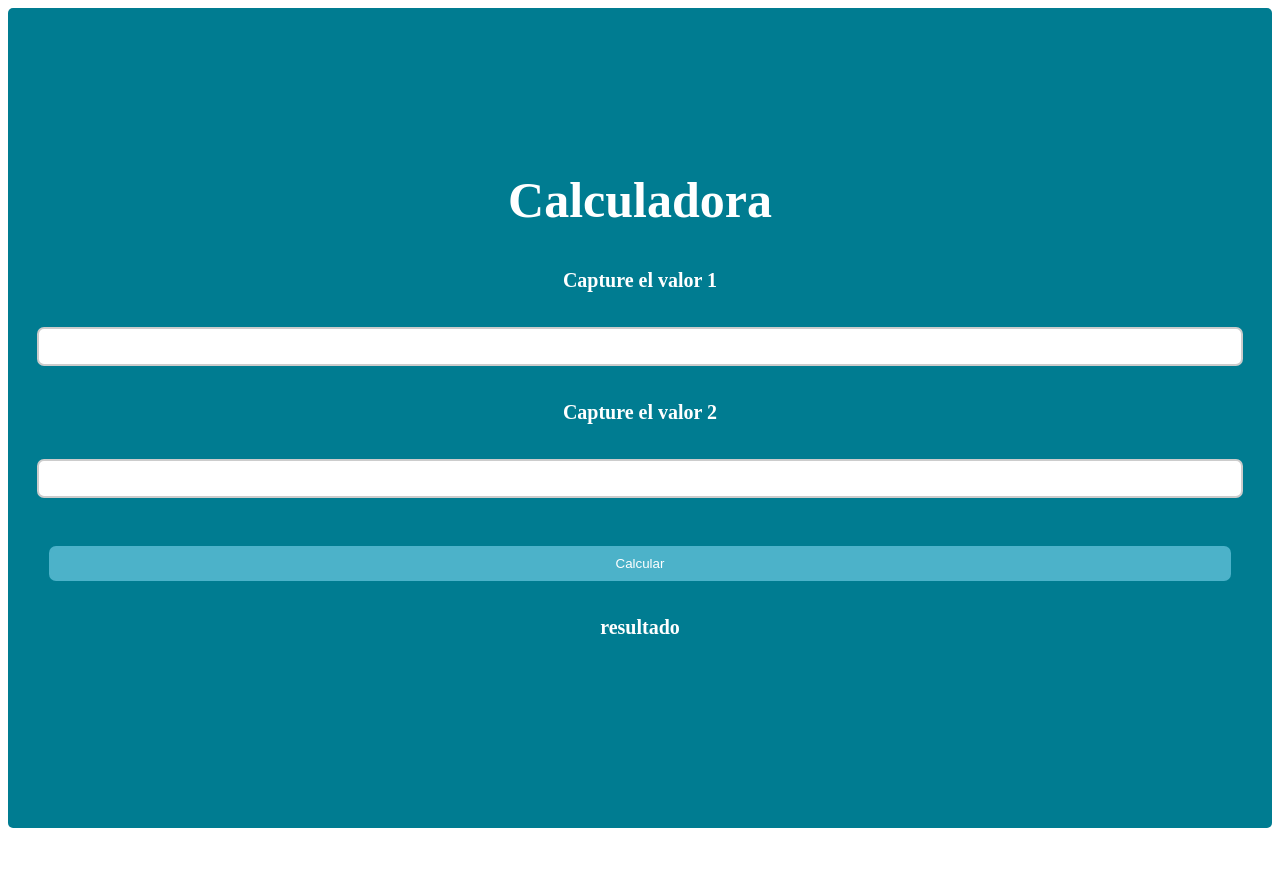
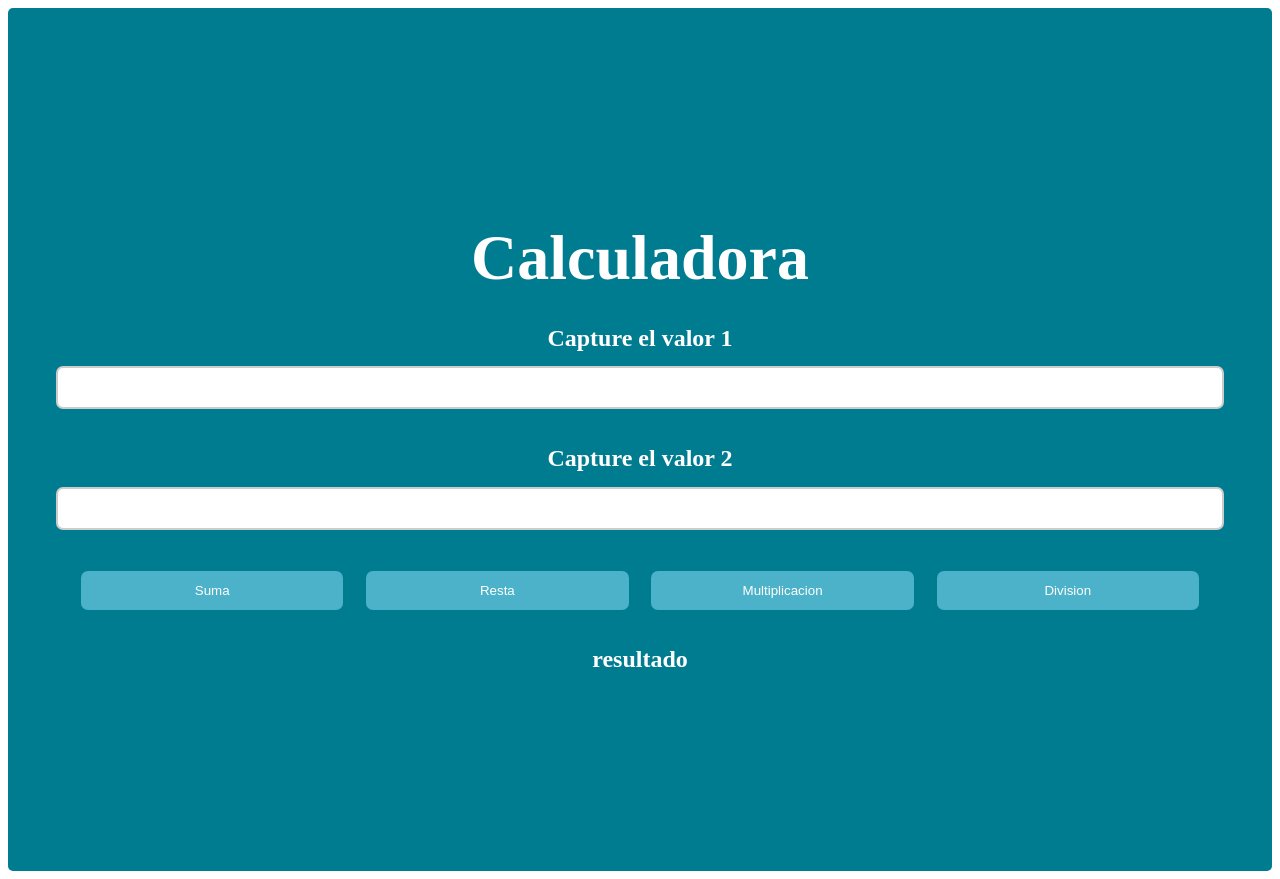
Before and after one commit to LMendoza70/Web-3C, a plain HTML site: page Practicas/Calculadora/Calculadora.html in a window 1280 px wide. Before the commit the page ends 836 px from the top, so only its background shows below. Drawn offline with Linux system fonts and the light colour scheme.

Commit message:
clase 05/06/2024

```diff
--- a/Practicas/Calculadora/Calculadora.html
+++ b/Practicas/Calculadora/Calculadora.html
@@ -13,7 +13,14 @@
       <input class="input" type="number" id="v1">
       <h3 class="subtitulo">Capture el valor 2</h3>
       <input class="input" type="number" id="v2"> <br>
-      <button class="boton" onclick="calcular()">Calcular</button>
+
+      <div class="botonera">
+        <button class="boton" onclick="calcular()">Suma</button>
+        <button class="boton" onclick="calcular()">Resta</button>
+        <button class="boton" onclick="calcular()">Multiplicacion</button>
+        <button class="boton" onclick="calcular()">Division</button>
+      </div>
+
       <h3 class="subtitulo">resultado</h3>
       <h3 class="subtitulo" id="res"></h3>
     </div>
--- a/Practicas/Calculadora/style.css
+++ b/Practicas/Calculadora/style.css
@@ -6,23 +6,23 @@
     height: 100vh;
     background-color: #007c91;
     color: #fff;
-    padding: 10px;
+    padding: 2.5%;
     border-radius: 5px;
 }
 .titulo{
-    font-size: 50px;
-    margin-bottom: 20px;
+    font-size: 4em;
+    margin-bottom: .1em;
     text-align: center;
 }
 .subtitulo{
-    font-size: 20px;
-    margin-bottom: 20px;
+    font-size: 1.5em;
+    margin-bottom: .1em;
     text-align: center;
 }
 .input{
     width: 95%;
-    padding: 10px;
-    margin: 15px;
+    padding: .9em;
+    margin: 1%;
     border-radius: 7px;
     border-color: #ccc;
     border-width: 2px;
@@ -30,11 +30,28 @@
 }
 .boton{
     width: 95%;
-    padding: 10px;
-    margin: 15px;
+    padding: .9em;
+    margin: 1%;
     background-color: #4cb2c9;
     color: #fff;
     border: none;
     border-radius: 7px;
     cursor: pointer;
 }
+.botonera{
+    display: flex;
+    width: 95%;
+}
+
+/*media query para pantallas menores a 768px*/
+@media(width<=768px){
+    .botonera{
+        flex-direction: column;
+    }
+    .titulo{
+        font-size: 3em;
+    }
+    .subtitulo{
+        font-size: 1.5em;
+    }
+}
```
